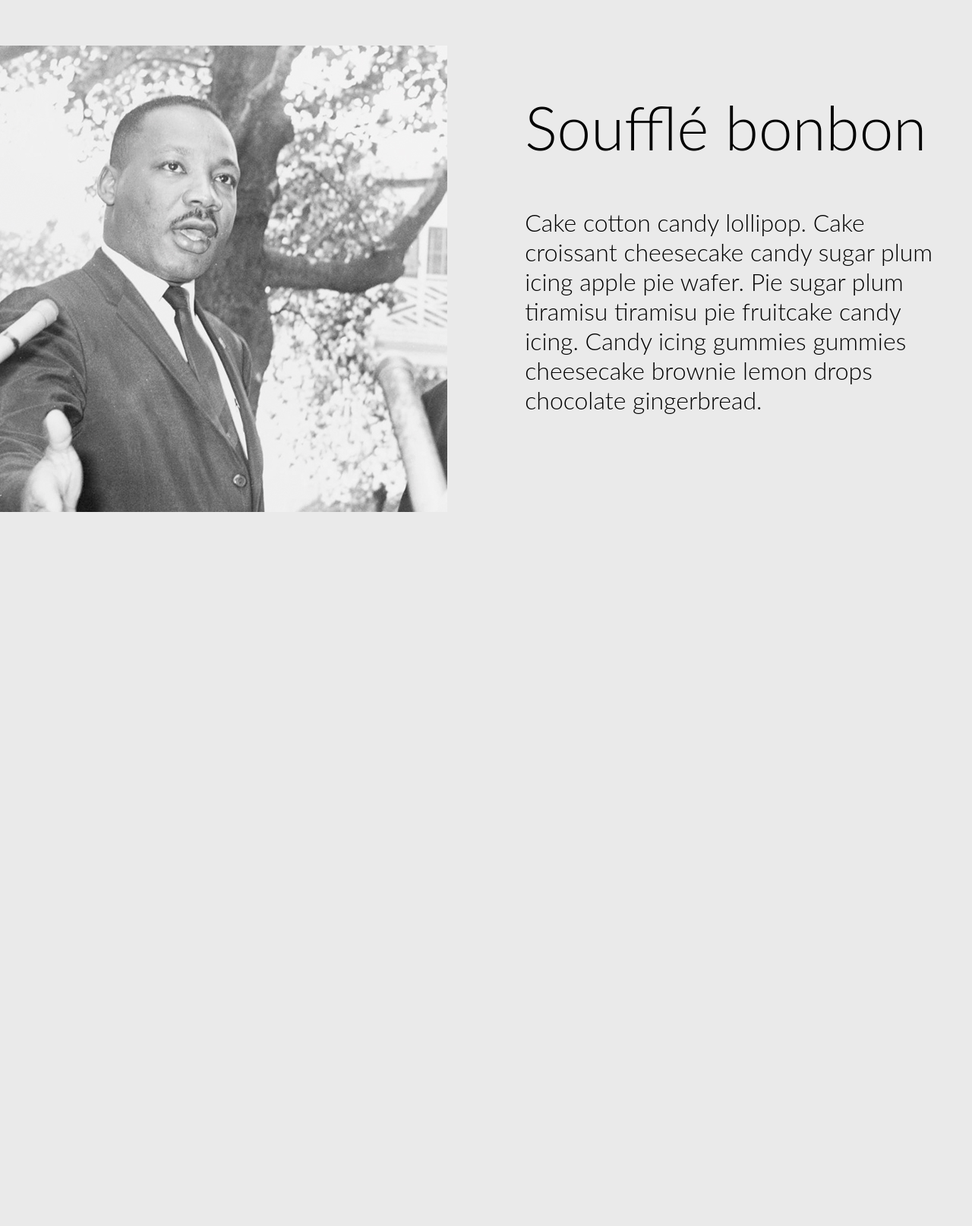
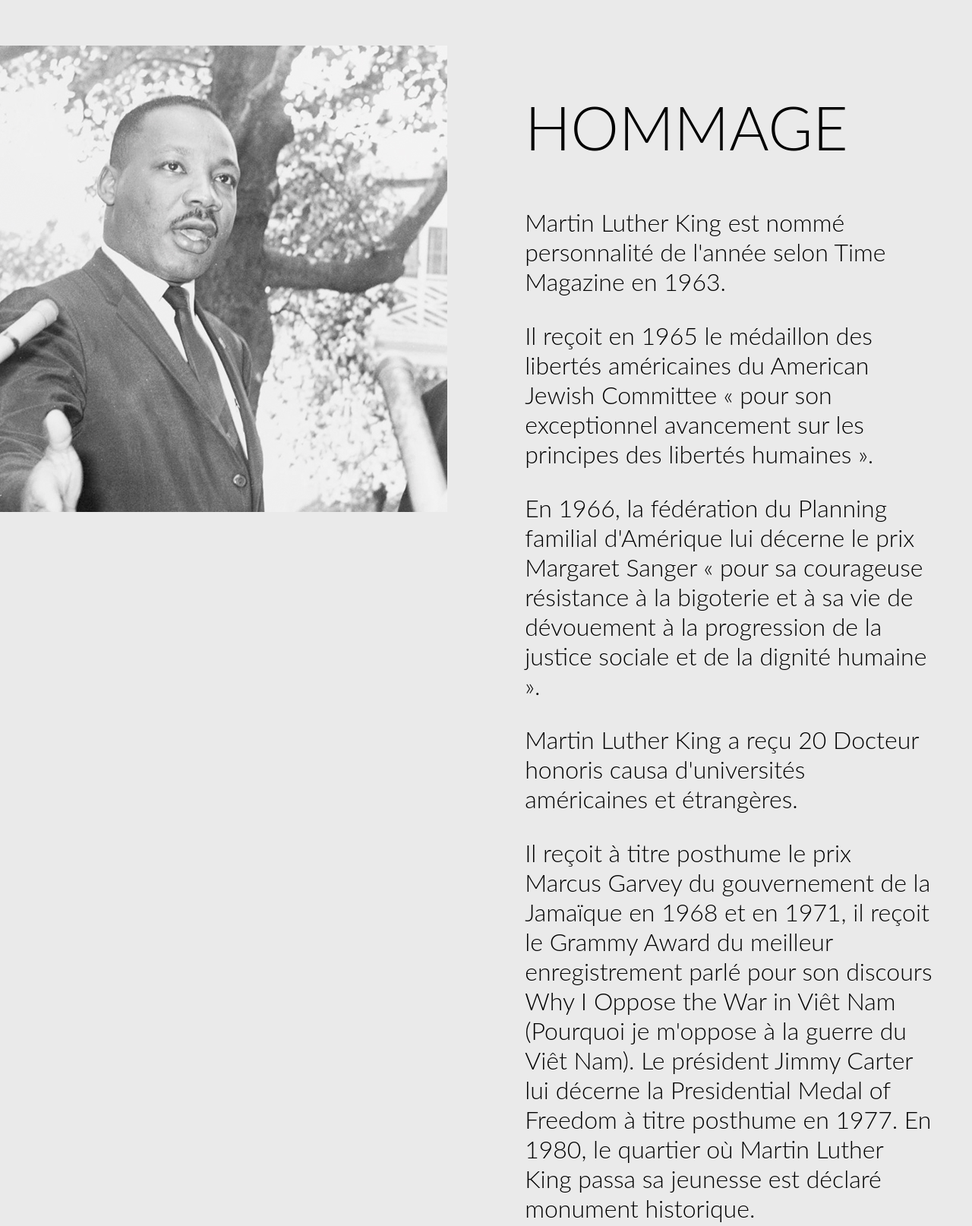
Before and after one commit to mahnine/d3project2, a plain HTML site: page index.html in a window 1280 px wide. Shown: the part 5900-7514 px from the top of the page at 76% size. Before the commit the page ends 6862 px from the top, so only its background shows below. Drawn offline with Linux system fonts and the light colour scheme.

Commit message:
Project2final

```diff
--- a/index.html
+++ b/index.html
@@ -76,8 +76,24 @@ Martin Luther King meurt assassiné par un ségrégationniste blanc le 4 avril 1
 						<img src="images/6.jpg" alt="img01">
 					</figure>
 					<article class="cbp-so-side cbp-so-side-right">
-						<h2>Soufflé bonbon</h2>
-						<p>Cake cotton candy lollipop. Cake croissant cheesecake candy sugar plum icing apple pie wafer. Pie sugar plum tiramisu tiramisu pie fruitcake candy icing. Candy icing gummies gummies cheesecake brownie lemon drops chocolate gingerbread.</p>
+						<h2>HOMMAGE</h2>
+						<p>Martin Luther King est nommé personnalité de l'année selon Time Magazine en 1963.
+
+<p>Il reçoit en 1965 le médaillon des libertés américaines du American Jewish Committee « pour son exceptionnel avancement sur les principes des libertés humaines ».</p>
+
+<p>En 1966, la fédération du Planning familial d'Amérique lui décerne le prix Margaret Sanger « pour sa courageuse résistance à la bigoterie et à sa vie de dévouement à la progression de la justice sociale et de la dignité humaine ».</p>
+
+ <p>Martin Luther King a reçu 20 Docteur honoris causa d'universités américaines et étrangères.</p>
+
+<p>Il reçoit à titre posthume le prix Marcus Garvey du gouvernement de la Jamaïque en 1968 et en 1971, il reçoit le Grammy Award du meilleur enregistrement parlé pour son discours Why I Oppose the War in Viêt Nam (Pourquoi je m'oppose à la guerre du Viêt Nam). Le président Jimmy Carter lui décerne la Presidential Medal of Freedom à titre posthume en 1977. En 1980, le quartier où Martin Luther King passa sa jeunesse est déclaré monument historique.</p>
+
+<p>Le 2 novembre 1983, le président Ronald Reagan signe une loi créant un jour férié l'honorant, le Martin Luther King Day. Les premiers états l'appliquent en 1986 et le 17 janvier 2000, le jour férié est officiellement observé dans les 50 états.</p>
+
+<p>En 1998, la fraternité Alpha Phi Alpha, dont il faisait partie, fut autorisée par le Congrès des États-Unis à créer un mémorial. Le 16 octobre 2011, le mémorial Martin Luther King fut inauguré par le président Barack Obama. Il se dresse à quelques dizaines de mètres du Lincoln Memorial, où King avait prononcé son célèbre discours « I Have a Dream », le 28 août 1963. L'inauguration devait avoir lieu le 28 août, mais elle fut annulée à cause de l'ouragan Irene. Martin Luther King est le premier Afro-Américain et le deuxième non-président à être honoré par un monument dans le National Mall de Washington, DC. </p>
+
+<p>Martin Luther King est considéré comme l'auteur des plus grands discours historiques des États-Unis, aux côtés d'Abraham Lincoln ou de John Fitzgerald Kennedy108. Plus de 730 villes des États-Unis ont une rue Martin Luther King en 2006 et de nombreuses autres ont été baptisées à son nom dans le monde entier.</p>
+
+<p>En France, en 2015, 21 établissements scolaires portent son nom, fait rarissime pour une personnalité étrangère.</p>
 					</article>
 				</section>
 			</div>
```
